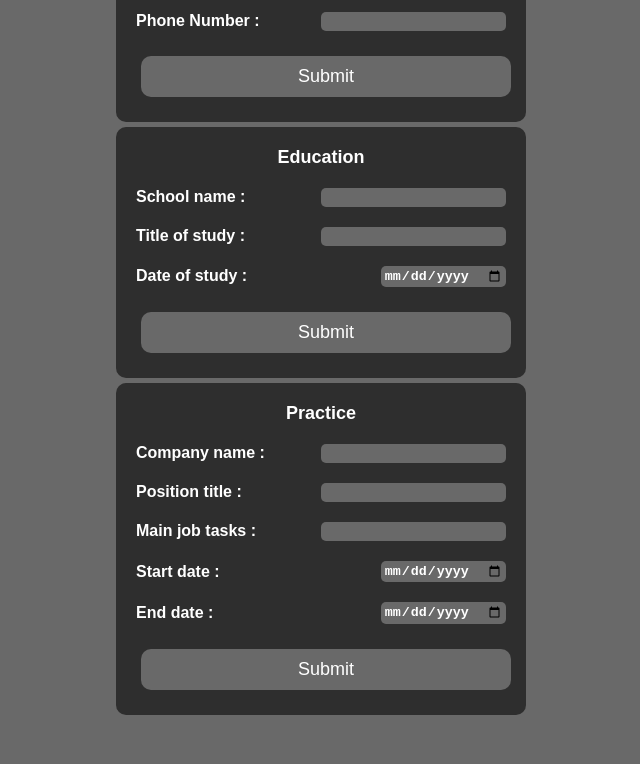
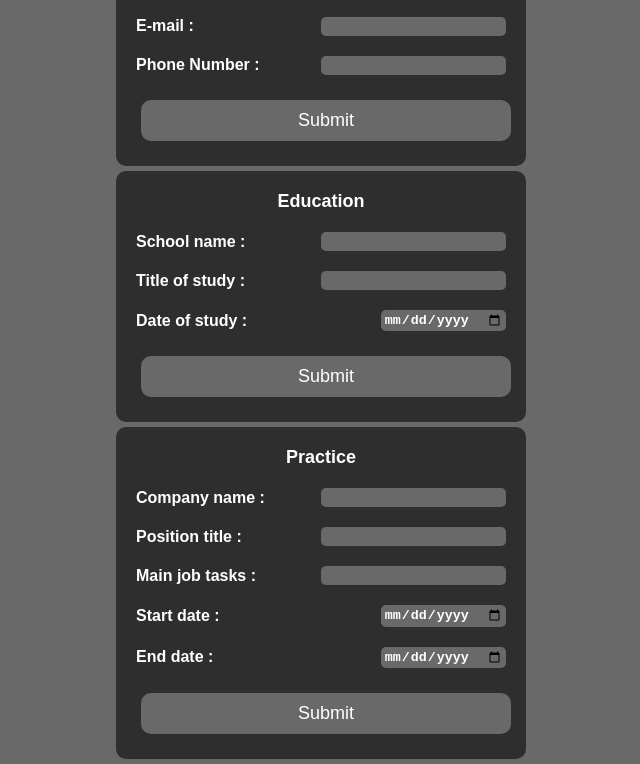
Before and after one commit to almeida-91/cv-project, a React app: page / in a window 1280 px wide. Shown: the part 125-889 px from the top of the page, without its empty margins (319-959 px from the left). Before the commit the page ends 855 px from the top, so only its background shows below. Built offline with nearby package versions, Linux system fonts and the light colour scheme.

Commit message:
Fix scrolling

```diff
--- a/src/styles/styles.css
+++ b/src/styles/styles.css
@@ -8,12 +8,12 @@ html,
 body {
     font-family: sans-serif;
     background-color: dimgrey;
-    height: 100%;
     width: 100%;
     display: flex;
     flex-direction: column;
     align-items: center;
     justify-content: center;
+    overflow-y: auto !important;
 }
 
 div{
@@ -82,3 +82,7 @@ h1{
     justify-content: space-between;
     align-items: center;
 }
+
+#root {
+    padding: 0;
+}
```
